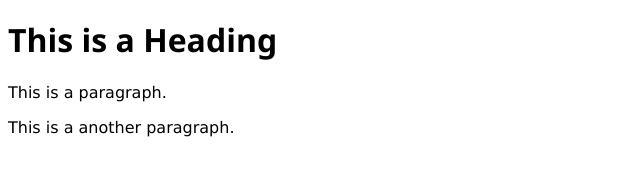
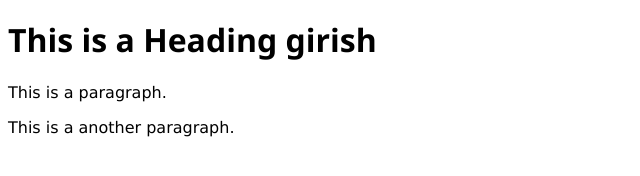
Before and after one commit to girish-icon/beginner, a plain HTML site: page index.html in a window 1280 px wide. Shown: the part 30-206 px from the top of the page, without its empty margins (0-640 px from the left). Drawn offline with Linux system fonts and the light colour scheme.

Commit message:
added my name

```diff
--- a/index.html
+++ b/index.html
@@ -13,7 +13,7 @@ h1,h2,h3,h4,h5,h6 {font-family:"Segoe UI",sans-serif}
 
 <img src="img_la.jpg" alt="LA" style="width:100%">
 
-<h1>This is a Heading</h1>
+<h1>This is a Heading girish</h1>
 <p>This is a paragraph.</p>
 <p>This is a another paragraph.</p>
 
```
